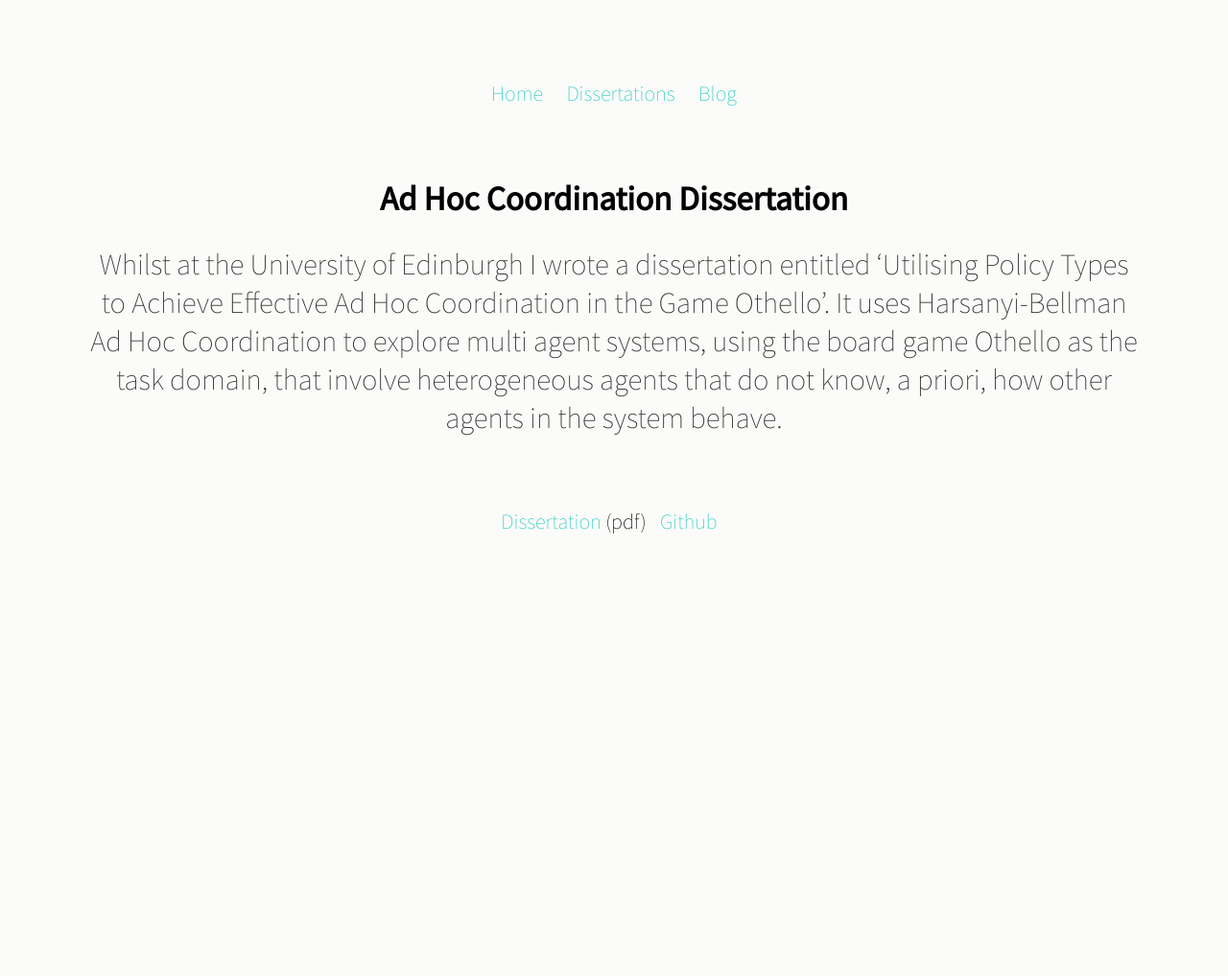
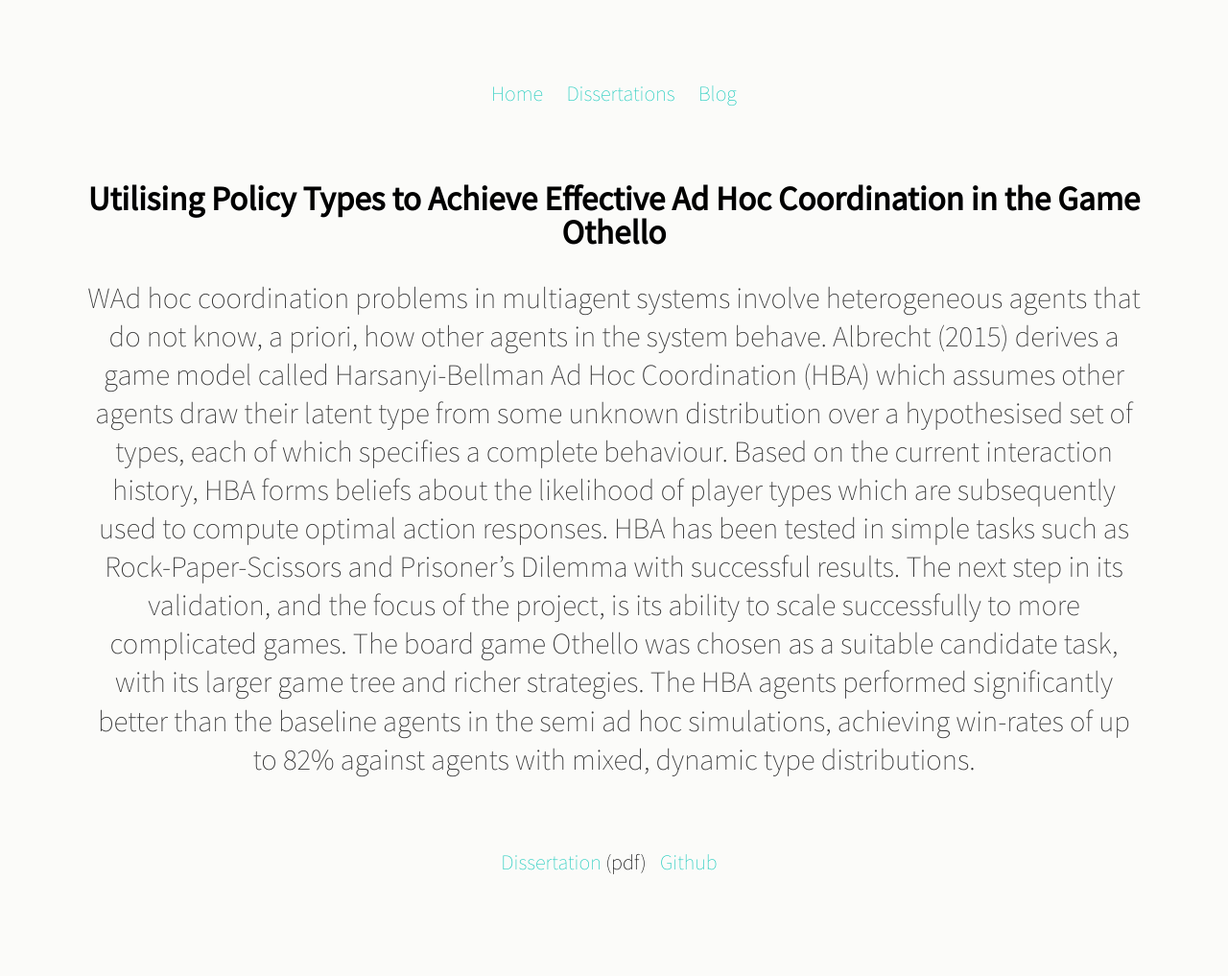
Before and after one commit to Stevinson/stevinson.github.io, a Jekyll site: the page built from work/adhoccoordination.md, in a window 1280 px wide. Shown: the whole page at 96% size. Built offline with Jekyll 4.4.1, drawn with Linux system fonts in a browser that asks for light colours; before the commit the page ends 900 px from its top, so only the background shows below that.

Commit message:
rewrite of abstract

```diff
--- a/work/adhoccoordination.md
+++ b/work/adhoccoordination.md
@@ -1,9 +1,9 @@
 ---
 layout: default
-title: Ad Hoc Coordination Dissertation
+title: Utilising Policy Types to Achieve Effective Ad Hoc Coordination in the Game Othello
 ---
 
-Whilst at the University of Edinburgh I wrote a dissertation entitled 'Utilising Policy Types to Achieve Effective Ad Hoc Coordination in the Game Othello'. It uses Harsanyi-Bellman Ad Hoc Coordination to explore multi agent systems, using the board game Othello as the task domain, that involve heterogeneous agents that do not know, a priori, how other agents in the system behave.
+WAd hoc coordination problems in multiagent systems involve heterogeneous agents that do not know, a priori, how other agents in the system behave. Albrecht (2015) derives a game model called Harsanyi-Bellman Ad Hoc Coordination (HBA) which assumes other agents draw their latent type from some unknown distribution over a hypothesised set of types, each of which specifies a complete behaviour. Based on the current interaction history, HBA forms beliefs about the likelihood of player types which are subsequently used to compute optimal action responses. HBA has been tested in simple tasks such as Rock-Paper-Scissors and Prisoner’s Dilemma with successful results. The next step in its validation, and the focus of the project, is its ability to scale successfully to more complicated games. The board game Othello was chosen as a suitable candidate task, with its larger game tree and richer strategies. The HBA agents performed significantly better than the baseline agents in the semi ad hoc simulations, achieving win-rates of up to 82% against agents with mixed, dynamic type distributions.
 
 * [Dissertation](assets/adhoc_coord.pdf) (pdf)
 * [Github](https://github.com/Stevinson/HBAdissertation)
```
